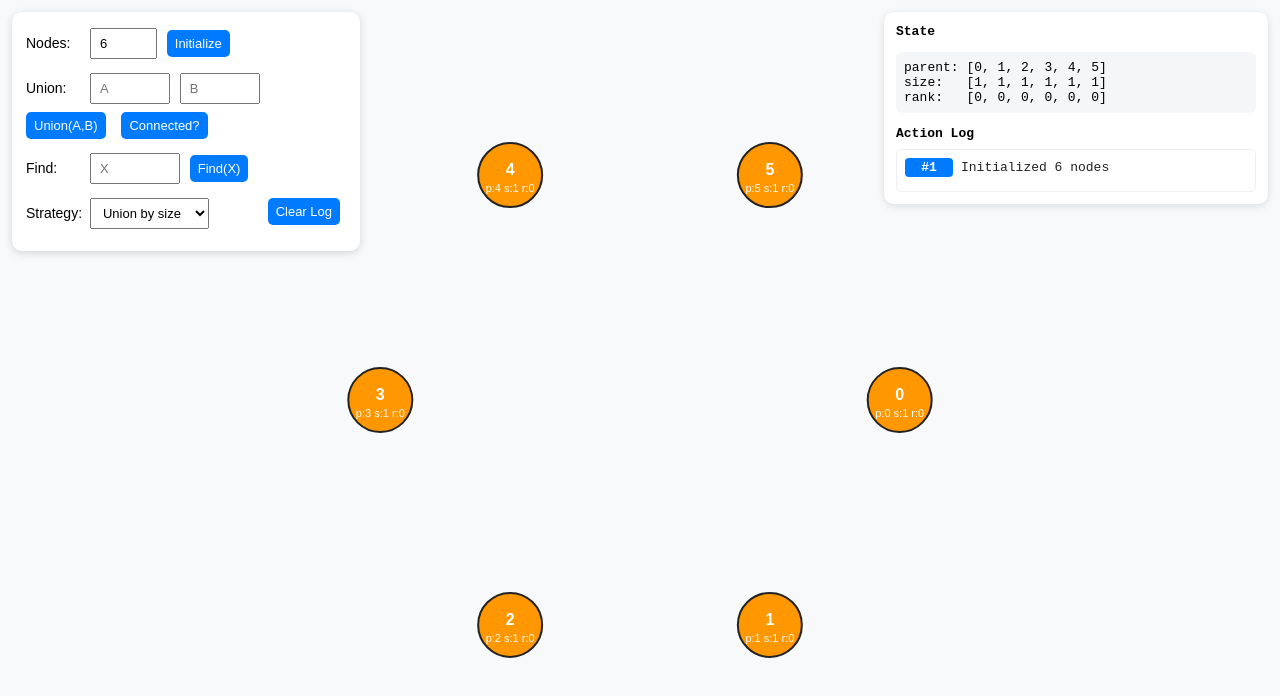
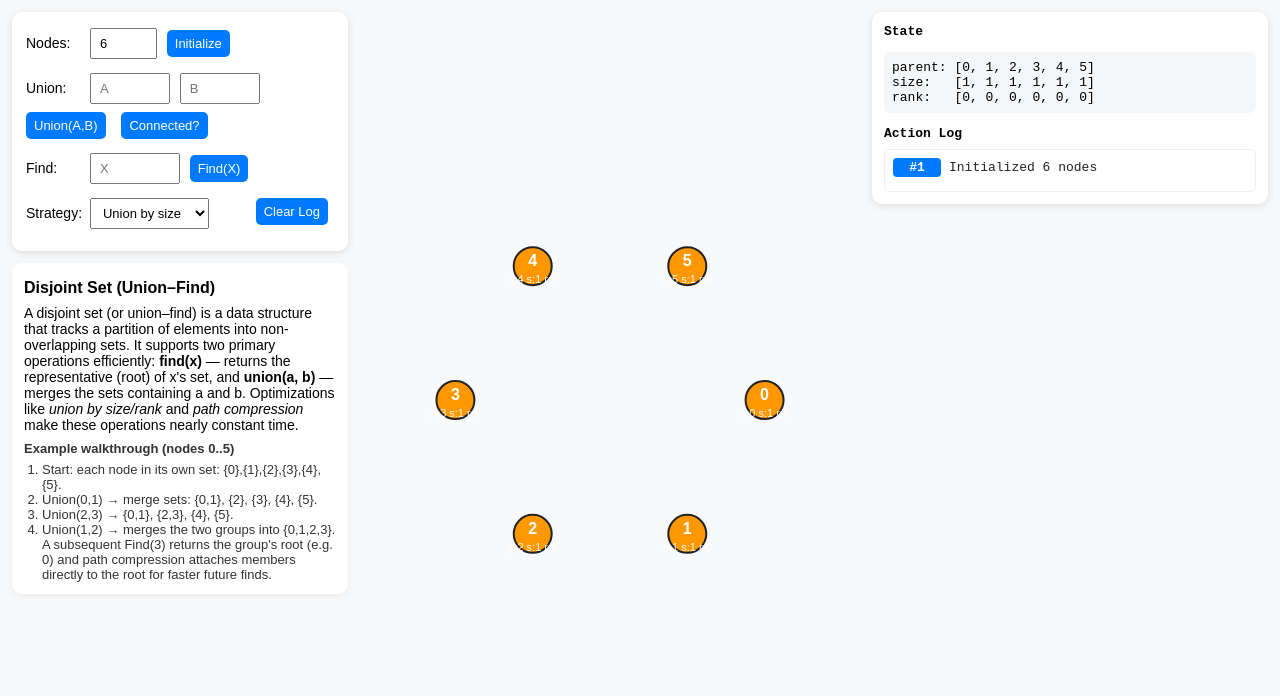
Before and after one commit to dushyant-hada-90/DSA, a plain HTML site: page visualization/index.html in a window 1280 px wide. Drawn offline with nearby package versions, Linux system fonts and the light colour scheme.

Commit message:
updated visualization/index.html

```diff
--- a/visualization/index.html
+++ b/visualization/index.html
@@ -12,17 +12,19 @@
       overflow: hidden;
     }
 
+    /* layout grid: left controls/explain, center canvas, right info */
+    #layout { display: grid; grid-template-columns: minmax(260px,360px) 1fr minmax(300px,420px); gap:12px; height:100vh; }
+    #left { padding:12px; overflow:auto; }
+    #center { position:relative; }
+    #right { padding:12px; overflow:auto; }
+
     #controls {
-      position: absolute;
-      top: 12px;
-      left: 12px;
       background: white;
       padding: 12px 14px;
       border-radius: 10px;
-      box-shadow: 0 2px 8px rgba(0,0,0,0.15);
-      z-index: 20;
-      max-width: 320px;
+      box-shadow: 0 2px 8px rgba(0,0,0,0.12);
       font-size: 14px;
+      max-width: 100%;
     }
 
     #controls label { display: inline-block; width: 60px; }
@@ -44,9 +46,20 @@
 
     button:hover { background-color: #0056b3; }
 
-    svg {
-      width: 100vw;
-      height: 100vh;
+    /* center canvas fills the center grid cell */
+    #center svg {
+      position: absolute;
+      inset: 0; /* top:0; right:0; bottom:0; left:0 */
+      width: 100%;
+      height: 100%;
+      background: transparent;
+    }
+
+    /* small screens: stack columns vertically */
+    @media (max-width: 900px) {
+      #layout { grid-template-columns: 1fr; grid-template-rows: auto 1fr auto; }
+      #center { min-height: 56vh; }
+      #left, #right { padding:10px; }
     }
 
     circle {
@@ -77,21 +90,16 @@
       font-weight: normal;
     }
 
-    /* info panel on the right */
+    /* info panel (right column) */
     #info {
-      position: absolute;
-      right: 12px;
-      top: 12px;
-      width: 360px;
-      max-height: calc(100vh - 24px);
-      overflow: auto;
       background: white;
       padding: 12px;
       border-radius: 10px;
       box-shadow: 0 2px 8px rgba(0,0,0,0.12);
-      z-index: 20;
       font-family: monospace;
       font-size: 13px;
+      max-height: calc(100vh - 24px);
+      overflow:auto;
     }
 
     #state { white-space: pre; background:#f4f6f8; padding:8px; border-radius:6px; }
@@ -102,6 +110,8 @@
   </style>
 </head>
 <body>
+  <div id="layout">
+    <div id="left">
       <div id="controls">
         <div style="margin-bottom:6px">
           <label>Nodes:</label>
@@ -133,18 +143,43 @@
         </div>
       </div>
 
+      <div id="explain" style="max-width:100%; background:white; padding:12px; border-radius:10px; box-shadow:0 2px 8px rgba(0,0,0,0.06); margin-top:12px; font-size:14px;">
+        <h2 style="margin:4px 0 8px 0; font-size:16px;">Disjoint Set (Union–Find)</h2>
+        <p style="margin:0 0 8px 0;">A disjoint set (or union–find) is a data structure that tracks a partition of elements into non-overlapping sets. It supports two primary operations efficiently: <strong>find(x)</strong> — returns the representative (root) of x's set, and <strong>union(a, b)</strong> — merges the sets containing a and b. Optimizations like <em>union by size/rank</em> and <em>path compression</em> make these operations nearly constant time.</p>
+
+        <div style="font-size:13px; color:#333;">
+          <strong>Example walkthrough (nodes 0..5)</strong>
+          <ol style="padding-left:18px; margin:6px 0 0 0;">
+            <li>Start: each node in its own set: {0},{1},{2},{3},{4},{5}.</li>
+            <li>Union(0,1) → merge sets: {0,1}, {2}, {3}, {4}, {5}.</li>
+            <li>Union(2,3) → {0,1}, {2,3}, {4}, {5}.</li>
+            <li>Union(1,2) → merges the two groups into {0,1,2,3}. A subsequent Find(3) returns the group's root (e.g. 0) and path compression attaches members directly to the root for faster future finds.</li>
+          </ol>
+        </div>
+      </div>
+    </div>
+
+    <div id="center">
       <svg id="canvas"></svg>
+    </div>
 
+    <div id="right">
       <div id="info">
         <div><strong>State</strong></div>
         <pre id="state">parent: []\nsize: []\nrank: []</pre>
         <div style="margin-top:8px"><strong>Action Log</strong></div>
         <div id="log"></div>
       </div>
+    </div>
+  </div>
 
   <script>
-  let width = window.innerWidth, height = window.innerHeight;
-    // node radius is responsive to viewport
+  // The canvas size is taken from the SVG element (so it sits correctly between left/right panels)
+  const svgEl = document.getElementById ? document.getElementById('canvas') : null;
+  let width = svgEl ? svgEl.clientWidth : window.innerWidth;
+  let height = svgEl ? svgEl.clientHeight : window.innerHeight;
+
+    // node radius is responsive to the canvas size (not the full window)
     function computeNodeRadius() {
       return Math.max(18, Math.min(44, Math.floor(Math.min(width, height) / 25)));
     }
@@ -503,7 +538,9 @@
 
     // Recompute layout on resize to keep things balanced and responsive
     window.addEventListener('resize', () => {
-      width = window.innerWidth; height = window.innerHeight;
+      // read the current svg client dimensions (SVG is centered between panels)
+      width = svg.node() ? svg.node().clientWidth : window.innerWidth;
+      height = svg.node() ? svg.node().clientHeight : window.innerHeight;
       NODE_RADIUS = computeNodeRadius();
       // recompute circular layout while preserving set structure
       const n = nodes.length;
@@ -518,6 +555,9 @@
       updateGraph();
     });
 
+    // initialize canvas size from SVG before creating nodes
+    width = svg.node() ? svg.node().clientWidth : window.innerWidth;
+    height = svg.node() ? svg.node().clientHeight : window.innerHeight;
     initialize();
   </script>
 </body>
```
Lines whose indentation alone changed are shown as unchanged.
